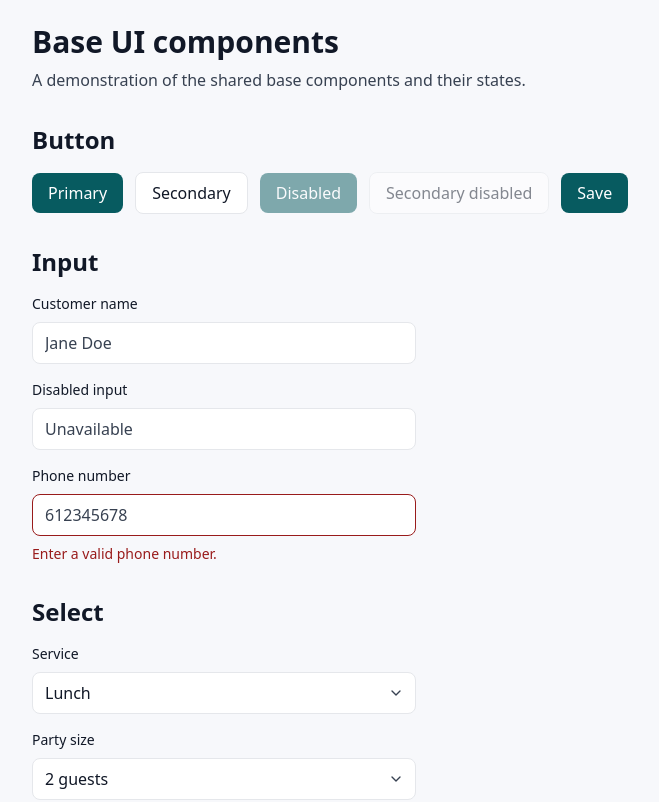
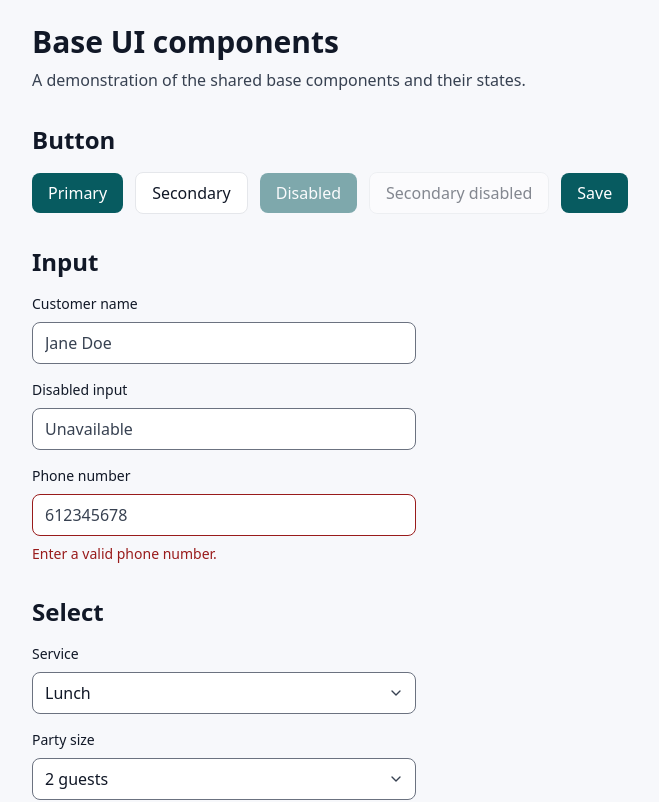
Before and after one commit to femCodersClub-vonage-program/restaurant-receptionist, a Next.js app in the folder frontend/: page /ui-demo in a window 1280 px wide. Shown: the top 802 px of the page, without its empty margins (248-907 px from the left). Built offline with nearby package versions, Linux system fonts and the light colour scheme.

Commit message:
feat: use newly created control-border token in Input and Select components

```diff
--- a/frontend/src/components/ui/Input.tsx
+++ b/frontend/src/components/ui/Input.tsx
@@ -17,7 +17,7 @@ export const Input = forwardRef<HTMLInputElement, InputProps>(function Input(
       {...props}
       className={cn(
         "w-full rounded-control border bg-surface px-3 py-2 text-body text-foreground placeholder:text-foreground-muted",
-        error ? "border-error" : "border-border",
+        error ? "border-error" : "border-control-border",
         className,
       )}
       aria-invalid={error || undefined}
--- a/frontend/src/components/ui/Select.tsx
+++ b/frontend/src/components/ui/Select.tsx
@@ -19,7 +19,7 @@ export const Select = forwardRef<HTMLSelectElement, SelectProps>(function Select
         {...props}
         className={cn(
           "w-full appearance-none rounded-control border bg-surface py-2 pl-3 pr-8 text-body text-foreground",
-          error ? "border-error" : "border-border",
+          error ? "border-error" : "border-control-border",
           className,
         )}
         aria-invalid={error || undefined}
```
